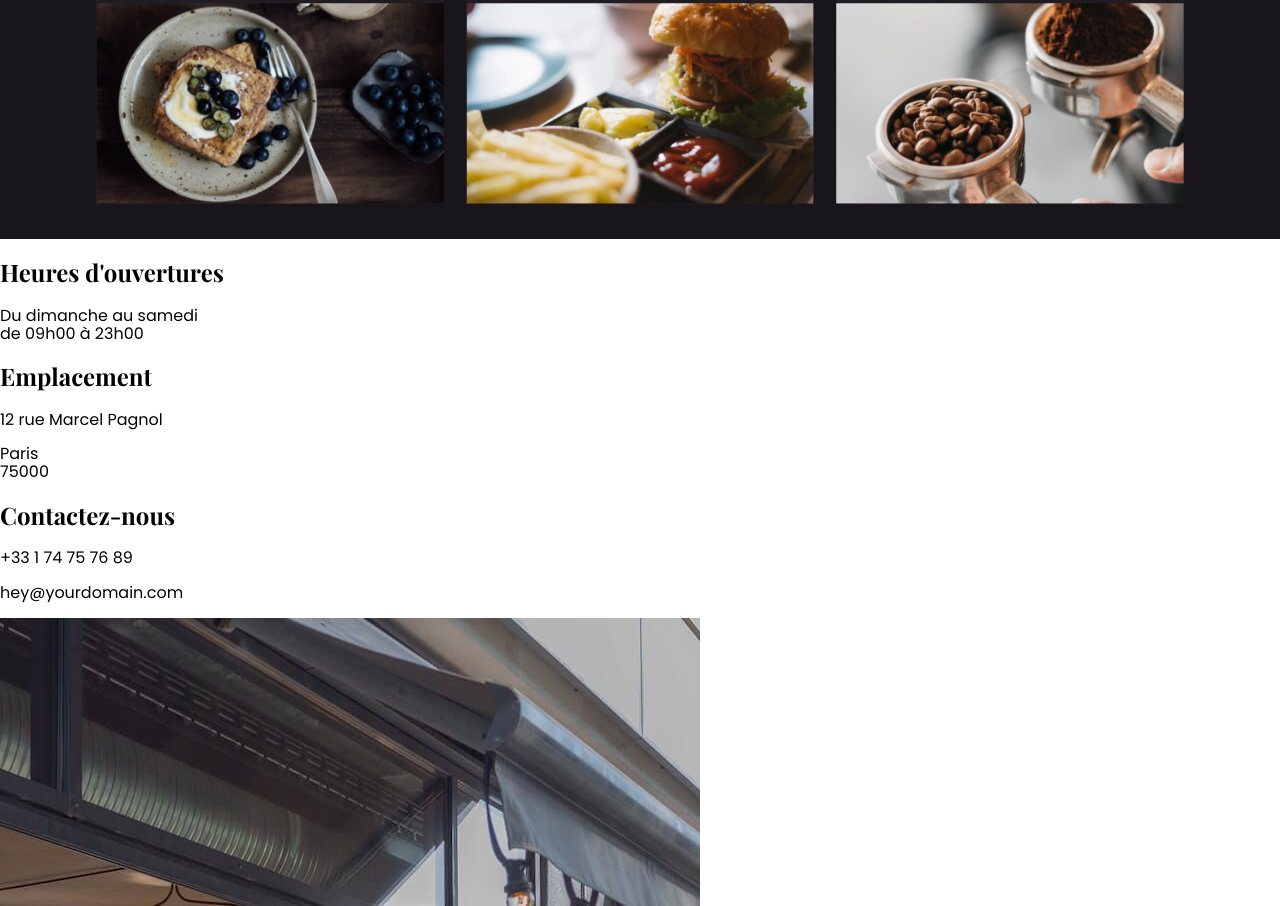
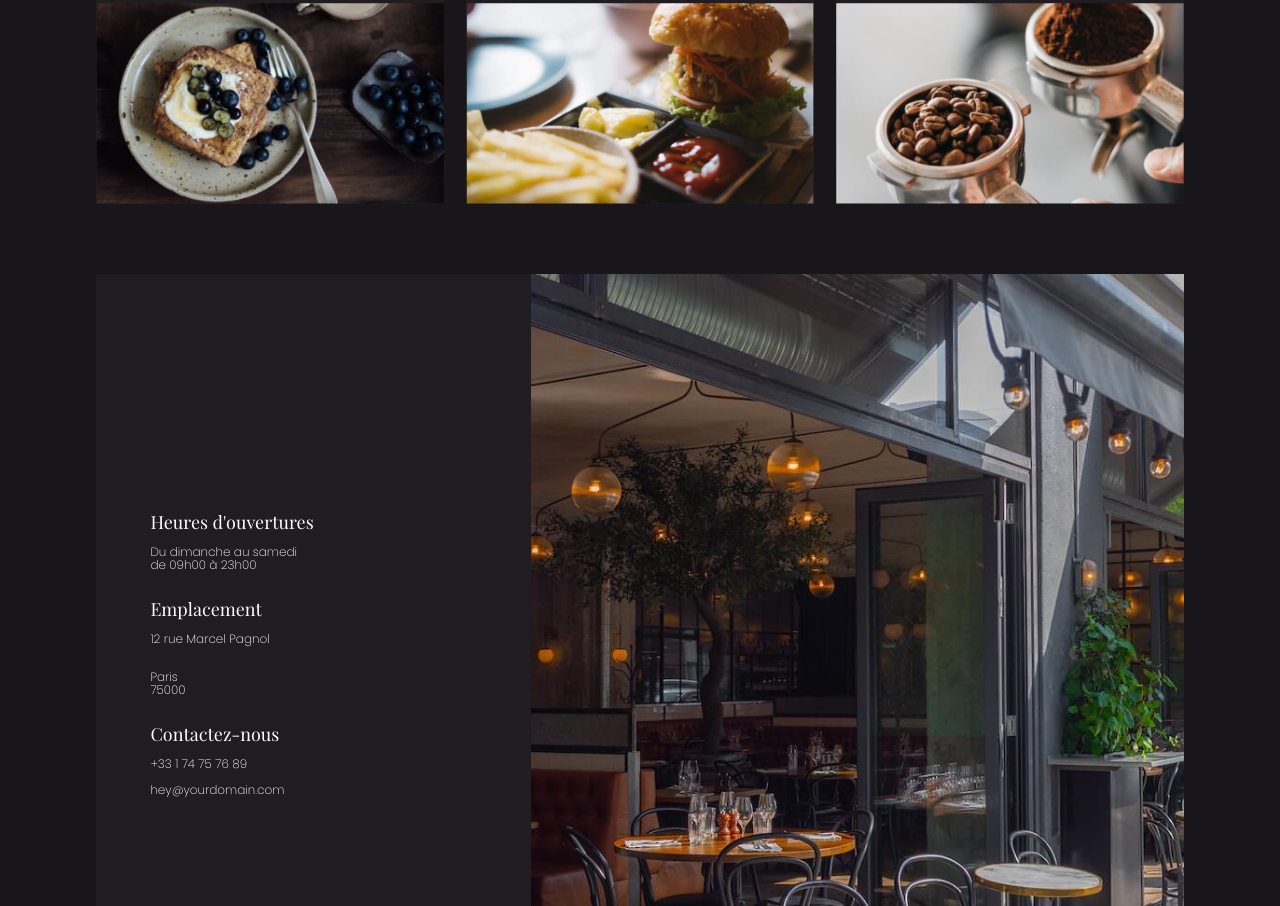
Before and after one commit to sia220/Site-Vitrine-Restaurant, a website: page index.html in a window 1280 px wide. Shown: the part 3834-4740 px from the top of the page. Drawn offline with nearby package versions, Linux system fonts and the light colour scheme.

Commit message:
- stylisation section Contact (all versions)

```diff
--- a/index.css
+++ b/index.css
@@ -493,3 +493,45 @@ h4 {
         margin-bottom: 35px;
     }
 }
+/* Section Contact */
+.contact {
+    background-color: #19161b;
+    padding: 35px 0;
+}
+.contact__container {
+    width: 85%;
+    margin: auto;
+    display: flex;
+    justify-content: space-between;
+    height: 95vh;
+}
+.contact__container__txt {
+    width: 40%;
+    color: white;
+    background-color: #1f1d21;
+    padding: 0 5%;
+    word-break: break-all;
+    display: flex;
+    flex-direction: column;
+    justify-content: center;
+}
+.contact__container__txt h2 {
+    font-weight: 500;
+    margin-bottom: 0;
+    font-size: 18px;
+}
+.contact__container__txt h2:first-child {
+    margin: 0;
+}
+.contact__container__txt p {
+    font-weight: 200;
+    font-size: 12px;
+}
+.email {
+    padding: 0;
+    margin: 0;
+}
+.contact__container__img {
+    width: 60%;
+    object-fit: cover;
+}
```
